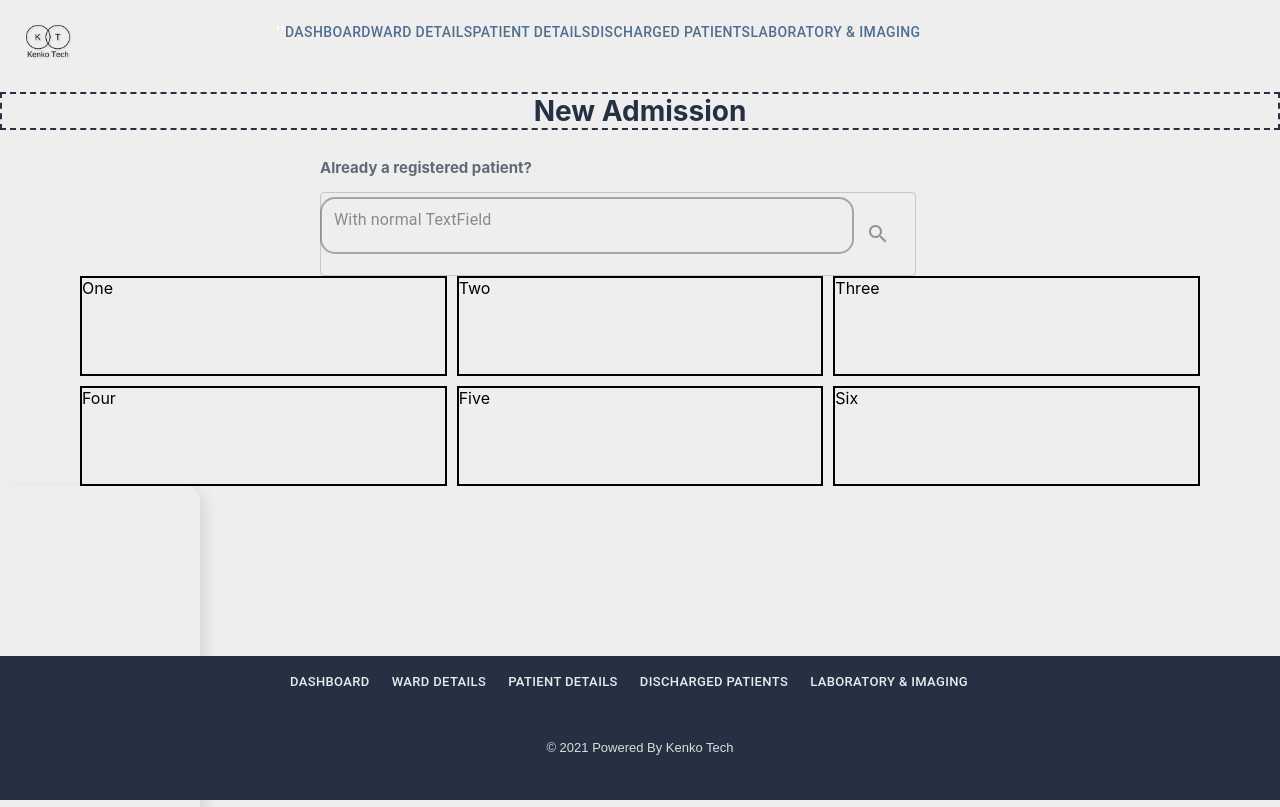
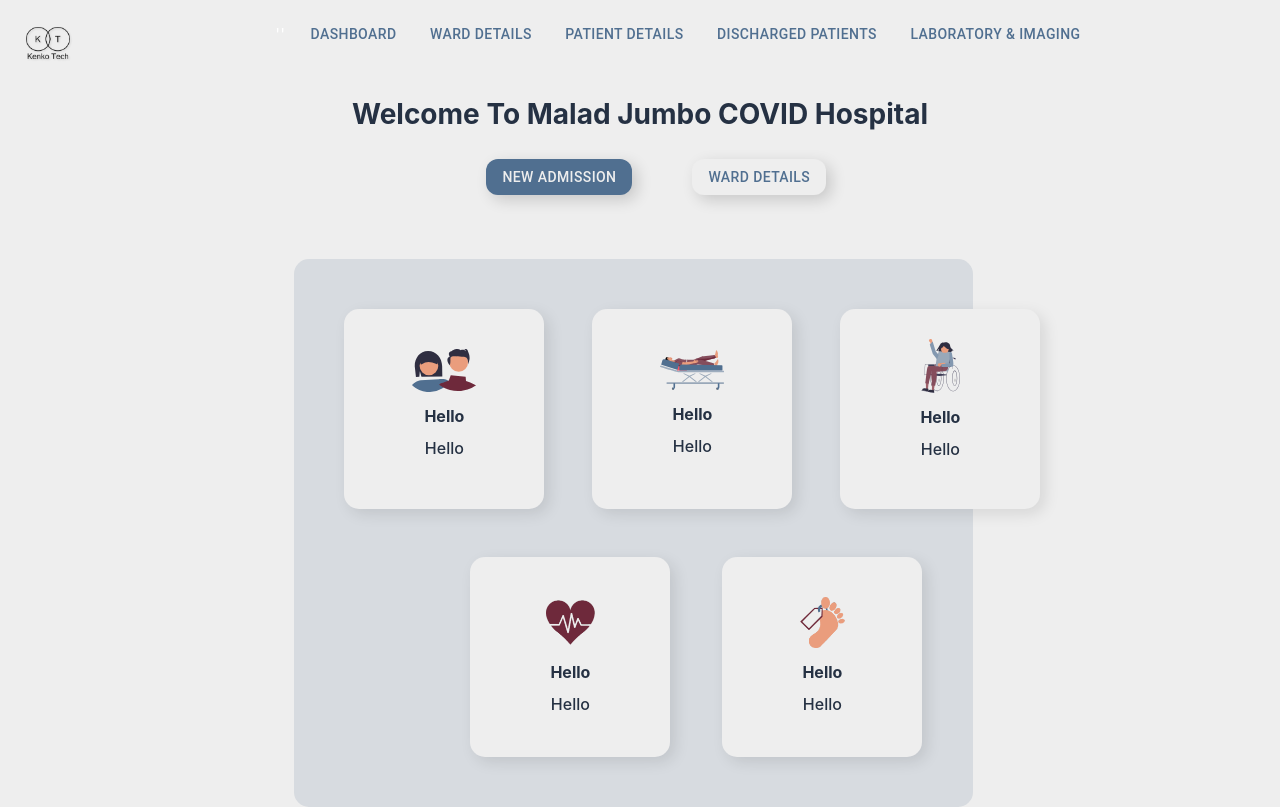
Before and after one commit to 1adityas/HMS, a React (Create React App) app: page / in a window 1280 px wide. Shown: the top 807 px of the page. Built offline with nearby package versions, Linux system fonts and the light colour scheme.

Commit message:
header_changes

```diff
--- a/src/App.js
+++ b/src/App.js
@@ -12,12 +12,12 @@ import NewAdmission from './components/NewAdmission';
 function App() {
   return (
     <div>
-      {/* <MsDashboard /> */}
+       <MsDashboard />
 
-    {/* <CardItem />
-    <Login />
-    <Footer /> */}
-    <NewAdmission />
+    {/* <CardItem /> */ }
+    {/* <Login /> */}
+    {/* <Footer /> */}
+    {/* <NewAdmission /> */}
     </div>
 
   )
--- a/src/components/Header.js
+++ b/src/components/Header.js
@@ -28,8 +28,9 @@ const ResponsiveAppBar = () => {
     setAnchorElUser(event.currentTarget);
   };
 
-  const handleCloseNavMenu = () => {
-    setAnchorElNav(null);
+  const handleCloseNavMenu = (event) => {
+    // setAnchorElNav(null);
+    console.log(event.target.name)
 
   };
 
@@ -99,15 +100,18 @@ const ResponsiveAppBar = () => {
           <Box sx={{ flexGrow: 1, display: { xs: 'none', md: 'flex' } }}>
             {pages.map((page) => (
 
-              <a href={"/"+page+""} style={{textDecoration:'none'}}><Button
+              <Button
                 key={page}
                 //talk to senior for futher
+                name={page}
                 onClick={handleCloseNavMenu}
                 style={{'color':'#506F90'}}
+
                 sx={{ my: 2, color: '#506F90', display: 'block', paddingLeft:'2vw'}}
               >
+
                 {page}
-              </Button></a>
+              </Button>
             ))}
           </Box>
 
```
